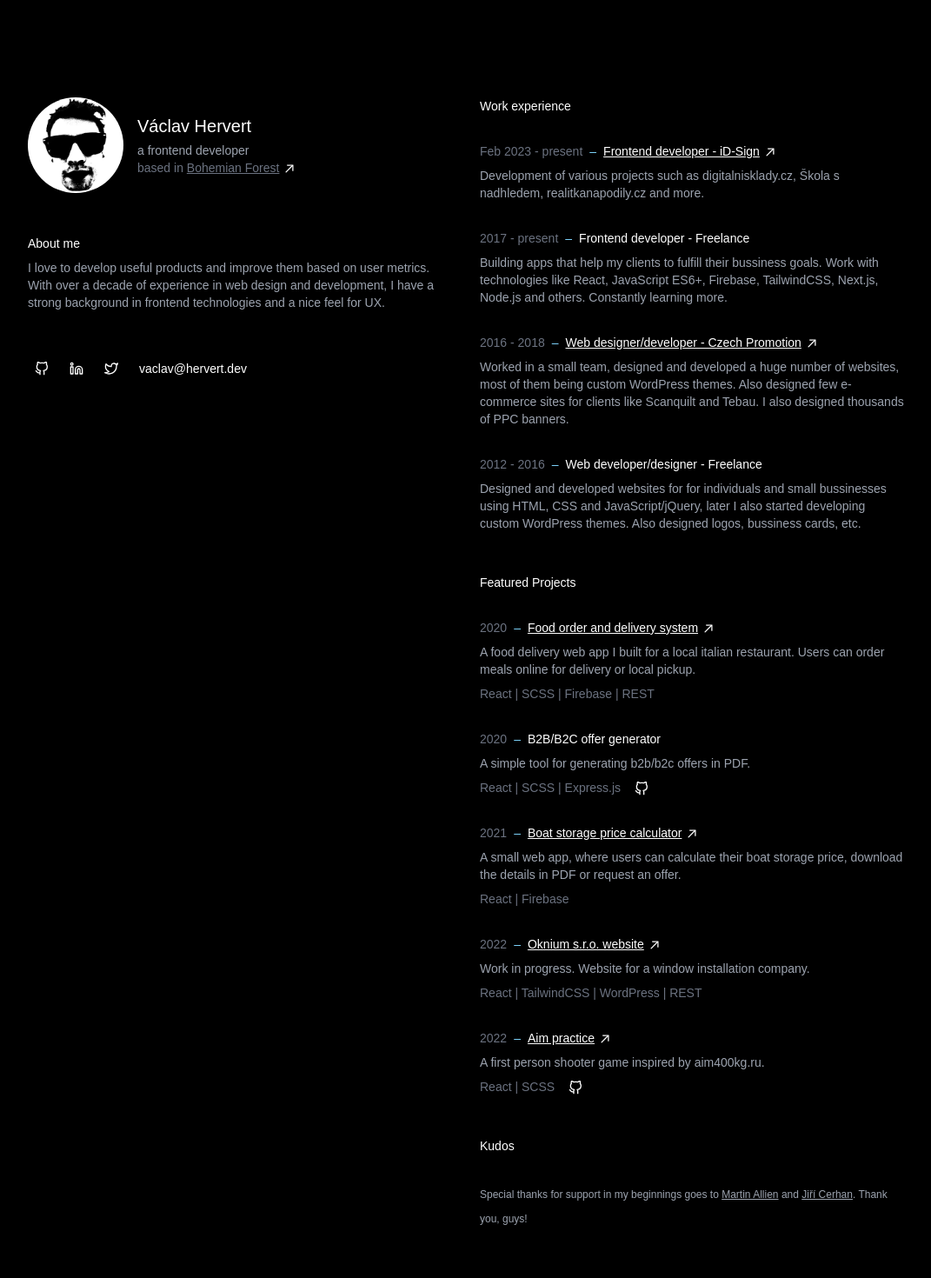
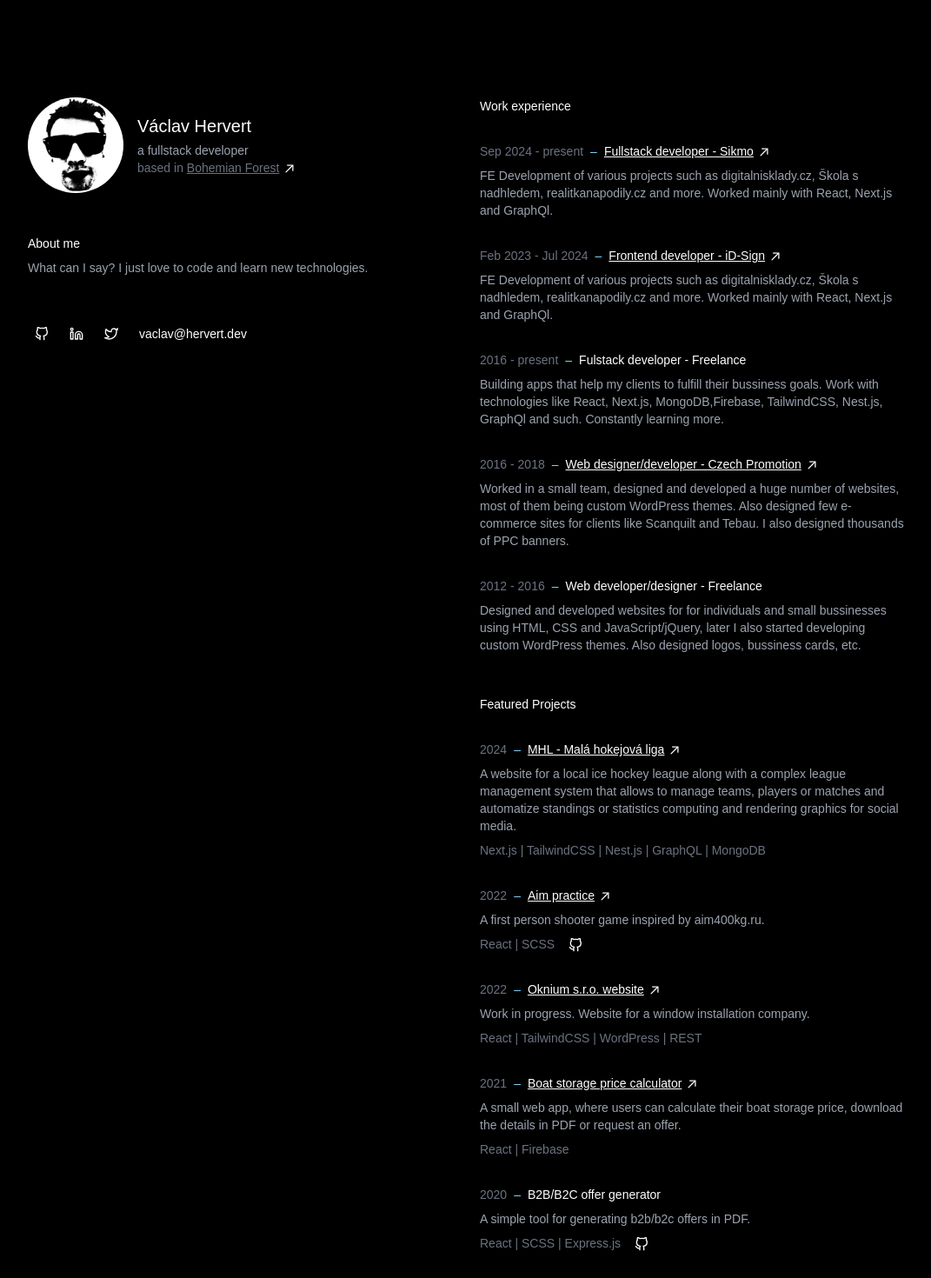
Before and after one commit to vasekhervert/vasekhervert-portfolio, a React (Create React App) app: page / in a window 1280 px wide. Shown: the top 1470 px of the page at 87% size, without its empty margins (104-1175 px from the left). Built offline with nearby package versions, Linux system fonts and the light colour scheme.

Commit message:
work exp update

```diff
--- a/src/App.tsx
+++ b/src/App.tsx
@@ -21,7 +21,7 @@ function App() {
                 <div className="col-span-3 leading-8">
                   <h1 className="text-xl mb-1">Václav Hervert</h1>
                   <p className="text-sm text-gray-400">
-                    a frontend developer
+                    a fullstack developer
                     <span className="block text-sm text-gray-500">
                       based in{" "}
                       <a
@@ -41,10 +41,7 @@ function App() {
             <Section id="aboutme">
               <h2 className="text-sm mb-2">About me</h2>
               <p className="text-sm text-gray-400">
-                I love to develop useful products and improve them based on user
-                metrics. With over a decade of experience in web design and
-                development, I have a strong background in frontend technologies
-                and a nice feel for UX.
+                What can I say? I just love to code and learn new technologies.
               </p>
             </Section>
 
@@ -98,7 +95,7 @@ function App() {
 
           <Section id="projects">
             <h2 className="text-sm mb-8">Featured Projects</h2>
-            {projects.map((project) => (
+            {projects.reverse().map((project) => (
               <Project
                 title={project.title}
                 year={project.year}
@@ -109,25 +106,6 @@ function App() {
               />
             ))}
           </Section>
-
-          <Section id="kudos">
-            <h2 className="text-sm mb-8">Kudos</h2>
-            <p className="text-xs max-w-xl leading-7 mb-8 text-gray-400">
-              Special thanks for support in my beginnings goes to{" "}
-              <a href="https://allien.work/" target="_blank" rel="noreferrer">
-                Martin Allien
-              </a>{" "}
-              and{" "}
-              <a
-                href="https://www.linkedin.com/in/ji%C5%99%C3%AD-cerhan-02b30332/"
-                target="_blank"
-                rel="noreferrer"
-              >
-                Jiří Cerhan
-              </a>
-              . Thank you, guys!
-            </p>
-          </Section>
         </div>
       </div>
     </div>
--- a/src/constants/index.tsx
+++ b/src/constants/index.tsx
@@ -5,15 +5,21 @@ export const experiences: {
   link?: string;
 }[] = [
   {
-    range: "Feb 2023 - present",
+    range: "Sep 2024 - present",
+    title: "Fullstack developer - Sikmo",
+    link: "https://www.sikmo.cz/",
+    text: "FE Development of various projects such as digitalnisklady.cz, Škola s nadhledem, realitkanapodily.cz and more. Worked mainly with React, Next.js and GraphQl.",
+  },
+  {
+    range: "Feb 2023 - Jul 2024",
     title: "Frontend developer - iD-Sign",
     link: "https://www.id-sign.com/",
-    text: "Development of various projects such as digitalnisklady.cz, Škola s nadhledem, realitkanapodily.cz and more.",
+    text: "FE Development of various projects such as digitalnisklady.cz, Škola s nadhledem, realitkanapodily.cz and more. Worked mainly with React, Next.js and GraphQl.",
   },
   {
-    range: "2017 - present",
-    title: "Frontend developer - Freelance",
-    text: "Building apps that help my clients to fulfill their bussiness goals. Work with technologies like React, JavaScript ES6+, Firebase, TailwindCSS, Next.js, Node.js and others. Constantly learning more.",
+    range: "2016 - present",
+    title: "Fulstack developer - Freelance",
+    text: "Building apps that help my clients to fulfill their bussiness goals. Work with technologies like React, Next.js, MongoDB,Firebase, TailwindCSS, Nest.js, GraphQl and such. Constantly learning more.",
   },
   {
     range: "2016 - 2018",
@@ -74,4 +80,12 @@ export const projects: {
     link: "https://hervert.dev/demo/aim-practice",
     github: "https://github.com/vasekhervert/aim-practice",
   },
+  {
+    title: "MHL - Malá hokejová liga",
+    year: "2024",
+    description:
+      "A website for a local ice hockey league along with a complex league management system that allows to manage teams, players or matches and automatize standings or statistics computing and rendering graphics for social media.",
+    techstack: ["Next.js", "TailwindCSS", "Nest.js", "GraphQL", "MongoDB"],
+    link: "https://malahokejovaliga.cz",
+  },
 ];
```
Also changed, not shown: 1 other file (tests, documents, lock files or other folders).
